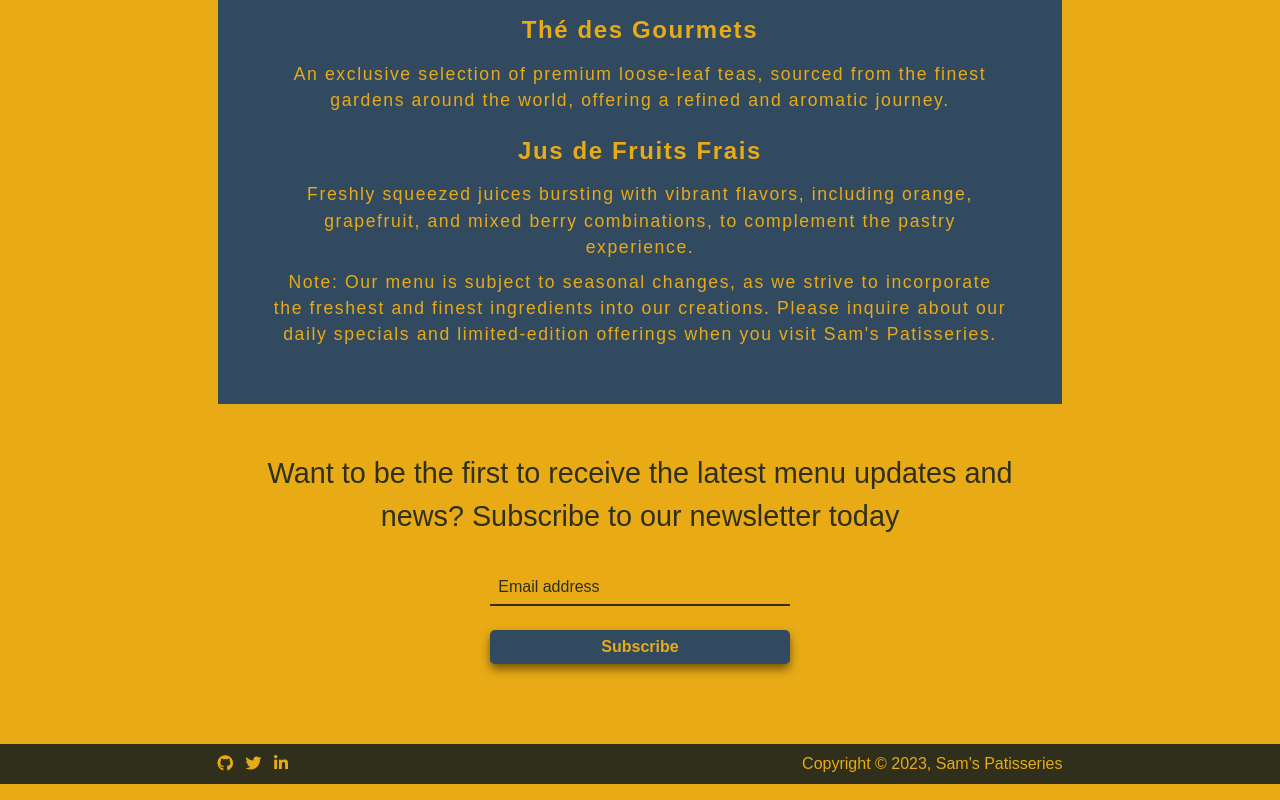
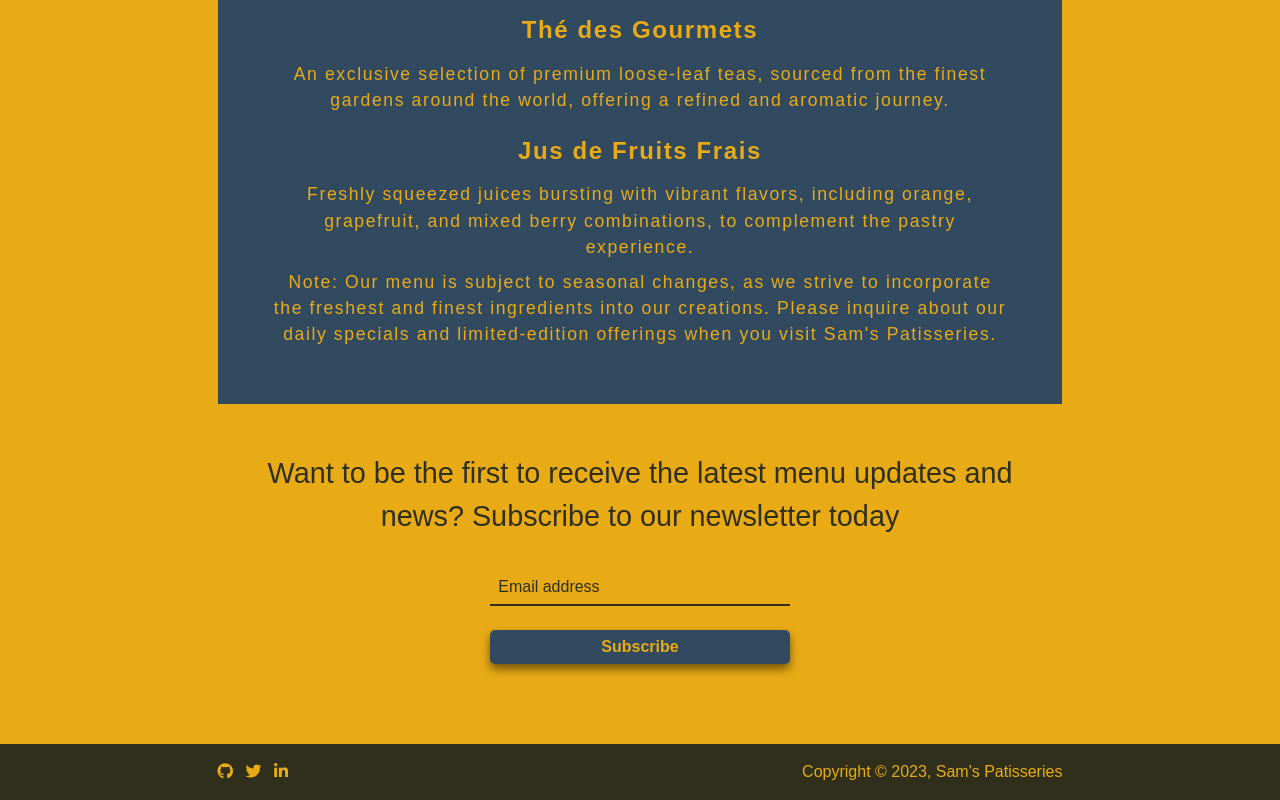
Before and after one commit to MP421/Sam-s-Patisseries, a plain HTML site: page sams-patisseries/index.html in a window 1280 px wide. Shown: the part 3643-4443 px from the top of the page. Drawn offline with Linux system fonts and the light colour scheme; a web font is replaced by a local one.

Commit message:
Add files via upload

```diff
--- a/sams-patisseries/app/scss/layout/_footer.scss
+++ b/sams-patisseries/app/scss/layout/_footer.scss
@@ -11,7 +11,7 @@
         justify-content: space-between;
         width: 66%;
         margin: 0 auto;
-        padding: .5rem 0;
+        padding: 1rem 0;
 
         &__social-media a:nth-of-type(2) {
             margin: 0 .5rem;
```
Also changed, not shown: sams-patisseries/dist/style.css, 1 other file.
